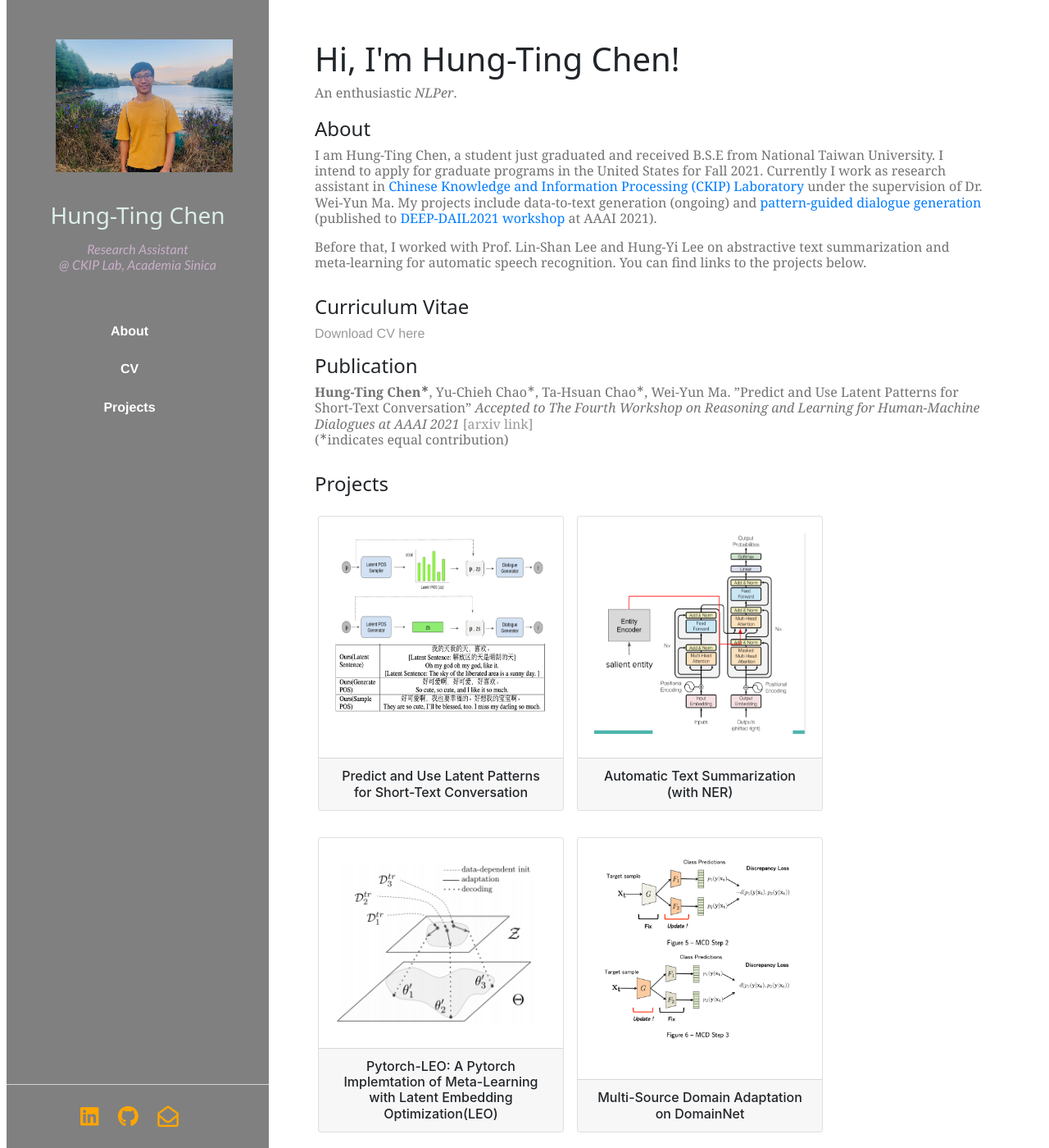
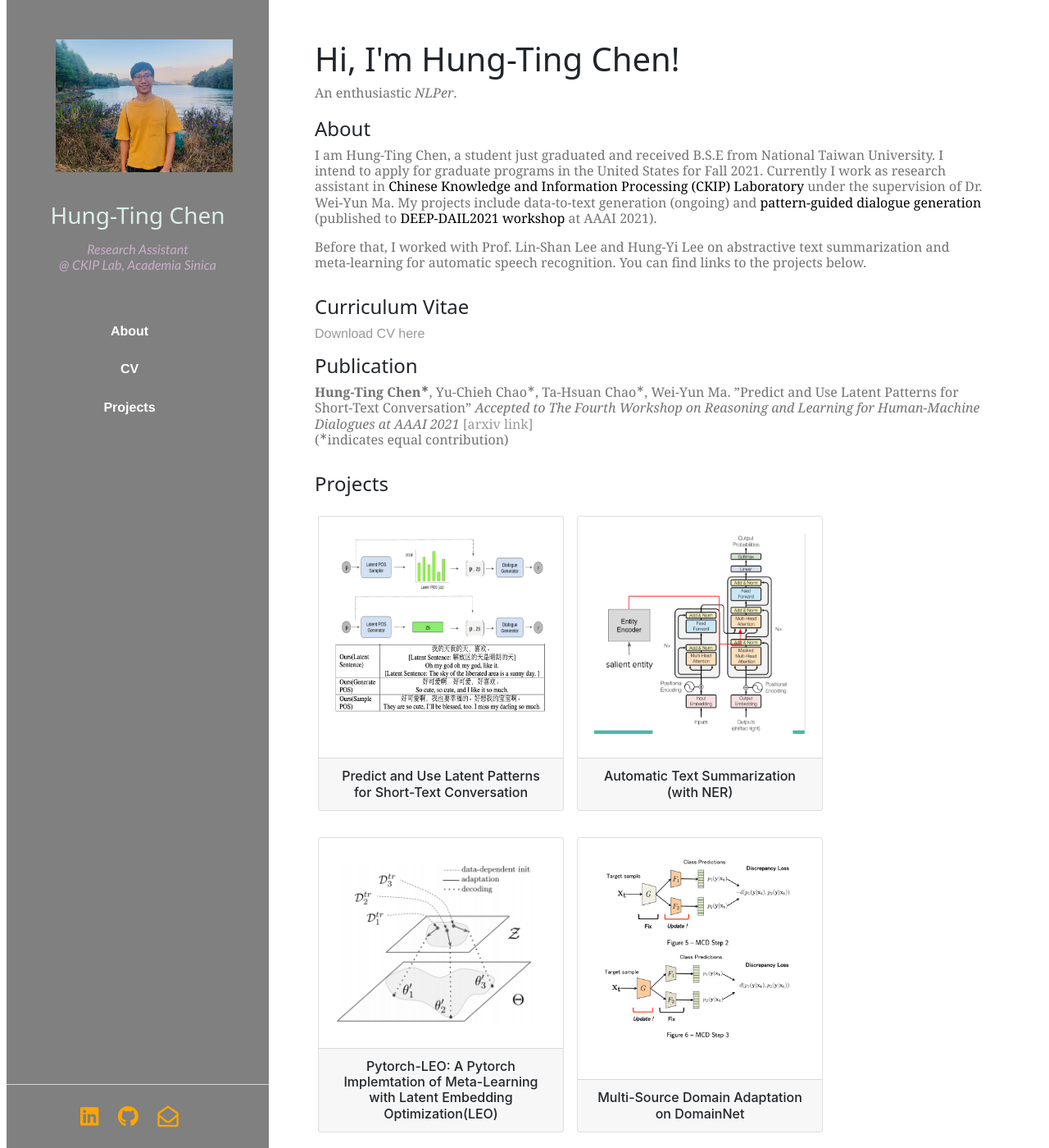
Before and after one commit to timchen0618/timchen0618.github.io, a Jekyll site: the page index.html, which Jekyll copies as it is, in a window 1280 px wide and 1400 px high. Shown: the whole window at 82% size. Built offline with Jekyll 4.4.1, drawn with Linux system fonts in a browser that asks for light colours; nearby versions of some CDN libraries.

Commit message:
modify layout

```diff
--- a/css/main.css
+++ b/css/main.css
@@ -1,7 +1,7 @@
 body {}
 
 /*a { text-decoration: none; color: #999; }*/
-a { text-decoration: none; color: black; }
+p a { text-decoration: none; color: black; }
 a:hover { text-decoration: underline; }
 
 p, ul { font-size: 1em; line-height: 1.2em; color: #727272; font-family: 'Cambria', 'Verdana', 'Calibri'}
```
